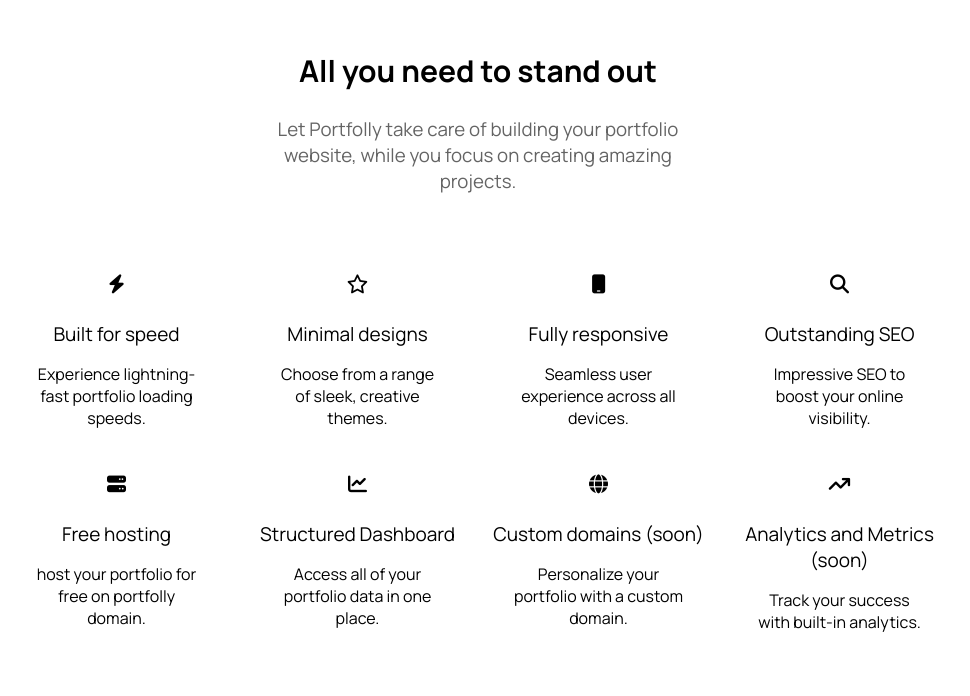
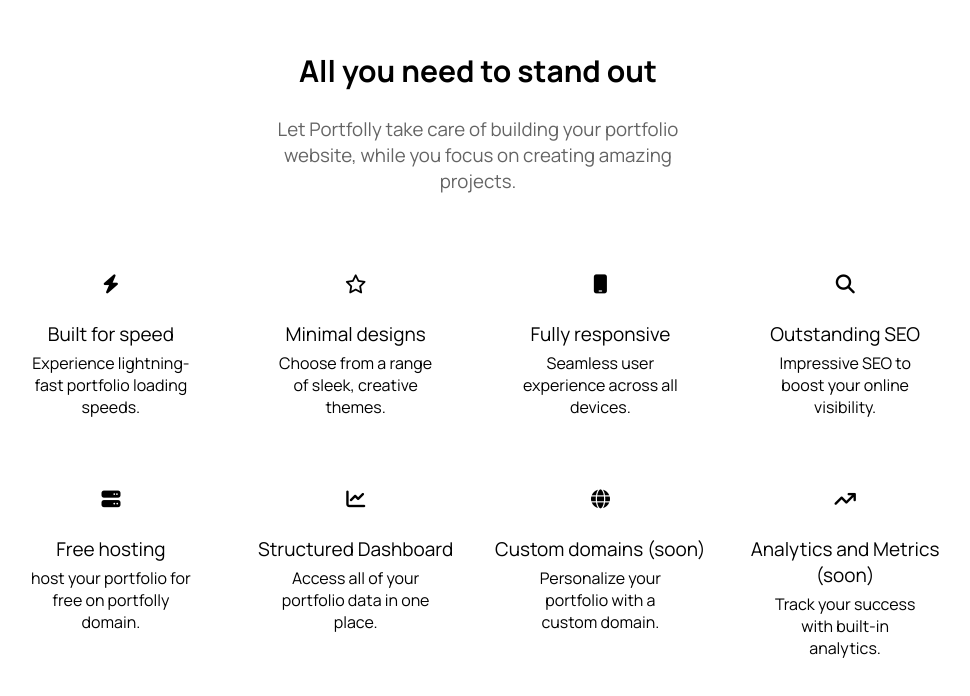
Before and after one commit to amine-omari/project-1, a plain HTML site: page index.html in a window 1280 px wide. Shown: the part 733-1429 px from the top of the page, without its empty margins (162-1132 px from the left). Drawn offline with Linux system fonts and the light colour scheme.

Commit message:
remove the spaces between the paragraphs and the titles a little bit

```diff
--- a/style.css
+++ b/style.css
@@ -103,6 +103,7 @@ section h3 {
     display: grid;
     grid-template-columns: repeat(4, 1fr);
     grid-template-rows: repeat(2, 200px);
+    gap: 15px;
 }
 section h4 {
     font-size: 19px;
@@ -111,4 +112,5 @@ section h4 {
 }
 section p {
     padding: 0px 35px 0px 35px;
+    margin-top: 5px;
 }
```
